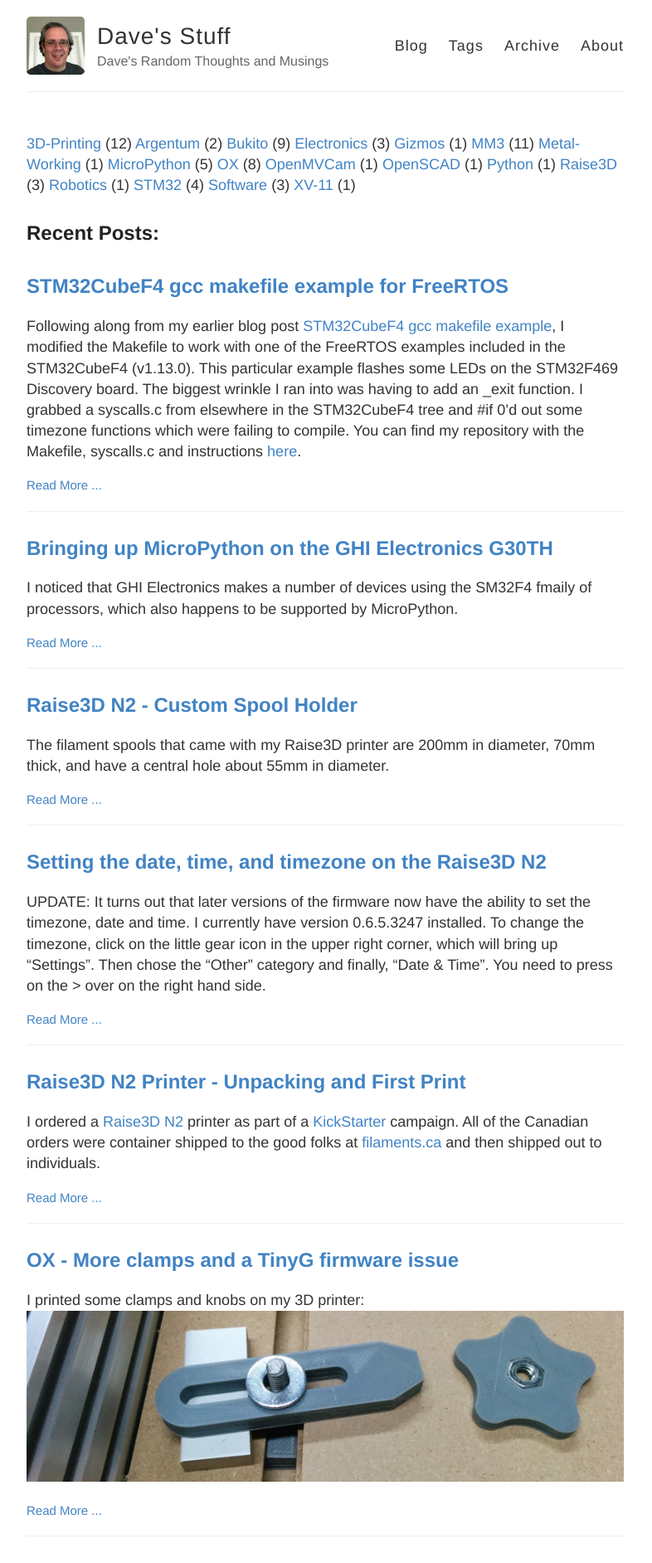
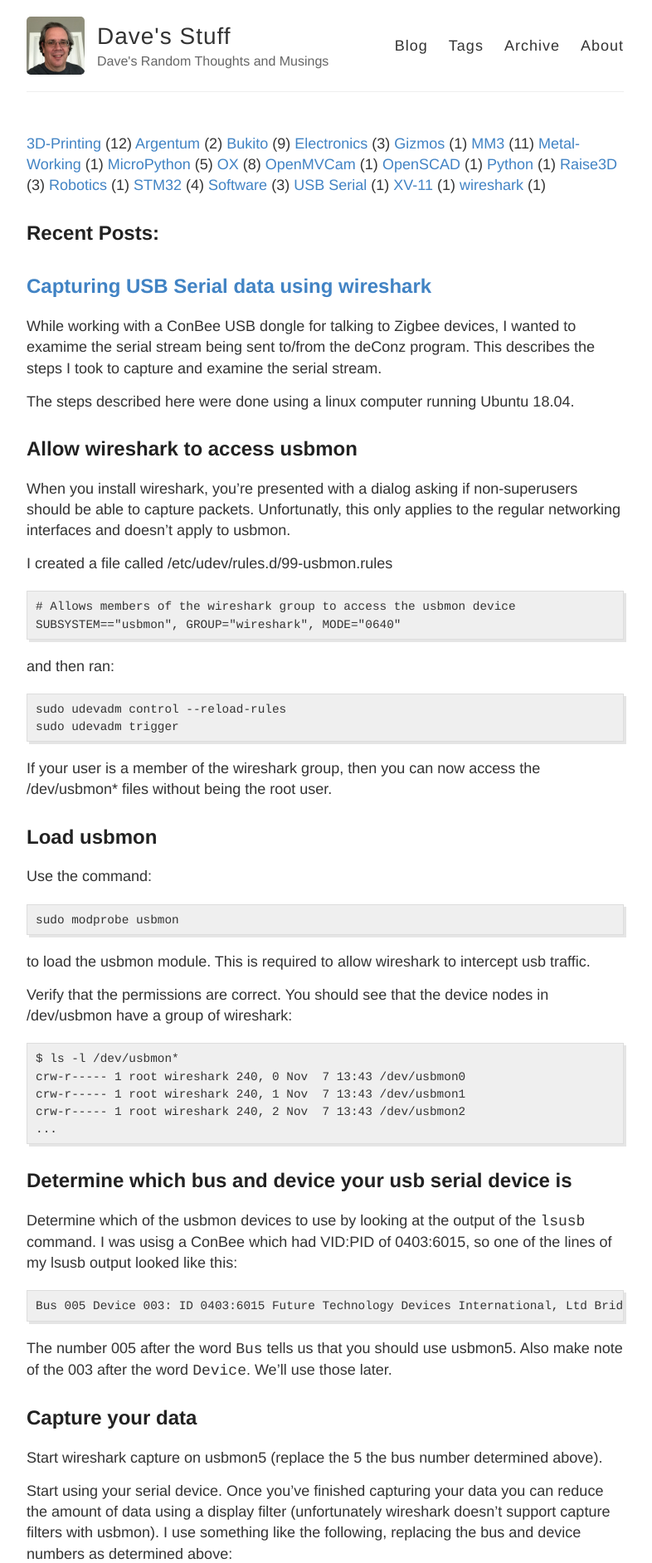
Before and after one commit to dhylands/dhylands.github.io, a Jekyll site: the page built from index.html, in a window 1280 px wide. Shown: the top 1884 px of the page at 83% size, without its empty margins (248-1034 px from the left). Built offline with Jekyll 4.4.1, drawn with Linux system fonts in a browser that asks for light colours; some of the changed text lies outside the part shown.

Commit message:
Added capturing usb serial using wireshark post.

````diff
--- /dev/null
+++ b/_posts/wireshark/2018-11-13-capturing-usb-serial-using-wireshark.md
@@ -0,0 +1,133 @@
+---
+layout: post
+title: "Capturing USB Serial data using wireshark"
+tags:
+- wireshark
+- "USB Serial"
+---
+While working with a ConBee USB dongle for talking to Zigbee devices, I wanted to examime
+the serial stream being sent to/from the deConz program. This describes the steps I took
+to capture and examine the serial stream.
+
+The steps described here were done using a linux computer running Ubuntu 18.04.
+
+## Allow wireshark to access usbmon
+
+When you install wireshark, you're presented with a dialog asking if non-superusers should
+be able to capture packets. Unfortunatly, this only applies to the regular networking
+interfaces and doesn't apply to usbmon.
+
+I created a file called /etc/udev/rules.d/99-usbmon.rules
+```
+# Allows members of the wireshark group to access the usbmon device
+SUBSYSTEM=="usbmon", GROUP="wireshark", MODE="0640"
+```
+and then ran:
+```
+sudo udevadm control --reload-rules
+sudo udevadm trigger
+```
+If your user is a member of the wireshark group, then you can now access the /dev/usbmon*
+files without being the root user.
+
+## Load usbmon
+
+Use the command:
+```
+sudo modprobe usbmon
+```
+to load the usbmon module. This is required to allow wireshark to intercept usb traffic.
+
+Verify that the permissions are correct. You should see that the device
+nodes in /dev/usbmon have a group of wireshark:
+```
+$ ls -l /dev/usbmon*
+crw-r----- 1 root wireshark 240, 0 Nov  7 13:43 /dev/usbmon0
+crw-r----- 1 root wireshark 240, 1 Nov  7 13:43 /dev/usbmon1
+crw-r----- 1 root wireshark 240, 2 Nov  7 13:43 /dev/usbmon2
+...
+```
+
+## Determine which bus and device your usb serial device is
+
+Determine which of the usbmon devices to use by looking at the output of the `lsusb` command.
+I was usisg a ConBee which had VID:PID of 0403:6015, so one of the lines of my lsusb output
+looked like this:
+```
+Bus 005 Device 003: ID 0403:6015 Future Technology Devices International, Ltd Bridge(I2C/SPI/UART/FIFO)
+```
+The number 005 after the word `Bus` tells us that you should use usbmon5.
+Also make note of the 003 after the word `Device`. We'll use those later.
+
+## Capture your data
+
+Start wireshark capture on usbmon5 (replace the 5 the bus number determined above).
+
+Start using your serial device. Once you've finished capturing your data
+you can reduce the amount of data using a display filter (unfortunately
+wireshark doesn't support capture filters with usbmon). I use something
+like the following, replacing the bus and device numbers as determined
+above:
+
+```
+usb.bus_id == 5 && usb.device_address == 5 && usb.capdata
+```
+
+Export the data using: File->Export Packet Dissections->As JSON...
+choosing "All Packets" and "Displayed".
+
+This will generate a JSON file containing all of the received and
+sent data.
+
+The following example script will then print the read/write streams.
+
+```javascript
+#!/usr/bin/env node
+
+'use strict';
+
+// Since this is just an example, we'll just read the entire JSON
+// file in.
+const json = require('./deconz-zcl.json');
+
+const isFTDI = true;
+
+for (const packet of json) {
+  const layer = packet._source.layers;
+  const frameNum = layer.frame['frame.number'];
+  const timeStamp = layer.frame['frame.time_relative'].slice(0, -6);
+  const usb = layer.usb;
+  let data = layer['usb.capdata'].replace(/:/g, '');
+
+  const read = usb['usb.dst'] === 'host';
+  if (read) {
+    if (isFTDI) {
+      // Remove the FTDI status bytes
+      data = data.slice(4);
+    }
+    if (data.length == 0) {
+      continue;
+    }
+  }
+
+  let label = `     ${timeStamp}`.slice(-9);
+  label += `     ${frameNum}`.slice(-6);
+  label += read ? ' R:' : ' W:';
+
+  console.log(label, Buffer.from(data, 'hex'));
+}
+```
+Note that `isFTDI` should be set to true if you're using an FTDI based
+adapter since the FTDI inserts 2 status bytes at the beginning of each
+data frame.
+
+Here's some sample output:
+```
+    6.806   877 W: <Buffer c0 07 00 00 08 00 00 00 00 f1 ff c0>
+    6.825   883 R: <Buffer c0 07 00 00 08 00 aa 00 0b 3c ff c0>
+    6.828   885 W: <Buffer c0 0d 01 00 09 00 00 00 00 00 e9 ff c0>
+    6.841   889 R: <Buffer c0 0d 01 00 09 00 00 05 0b 26 b3 ff c0>
+    6.844   891 W: <Buffer c0 11 02 00 0b 00 04 00 11 93 c8 00 72 fe c0>
+    6.857   895 R: <Buffer c0 11 02 00 0b 00 04 00 11 00 c8>
+    6.873   899 R: <Buffer 00 05 ff c0>
+```
--- a/_sass/_highlights.scss
+++ b/_sass/_highlights.scss
@@ -7,6 +7,7 @@ pre.highlight {
   -webkit-box-shadow: 3px 3px rgba(0,0,0,0.1);
   box-shadow: 3px 3px rgba(0,0,0,0.1);
   margin: 20px 0 20px 0;
+  font-size: 80%;
   overflow: auto;
 }
 
````
